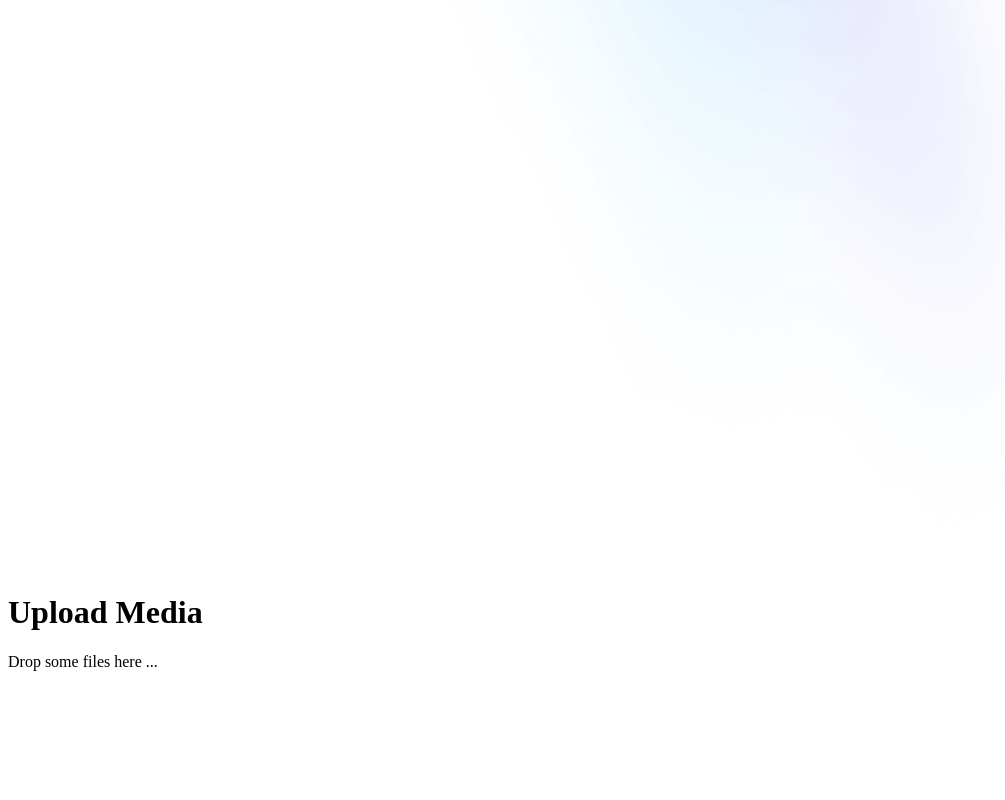
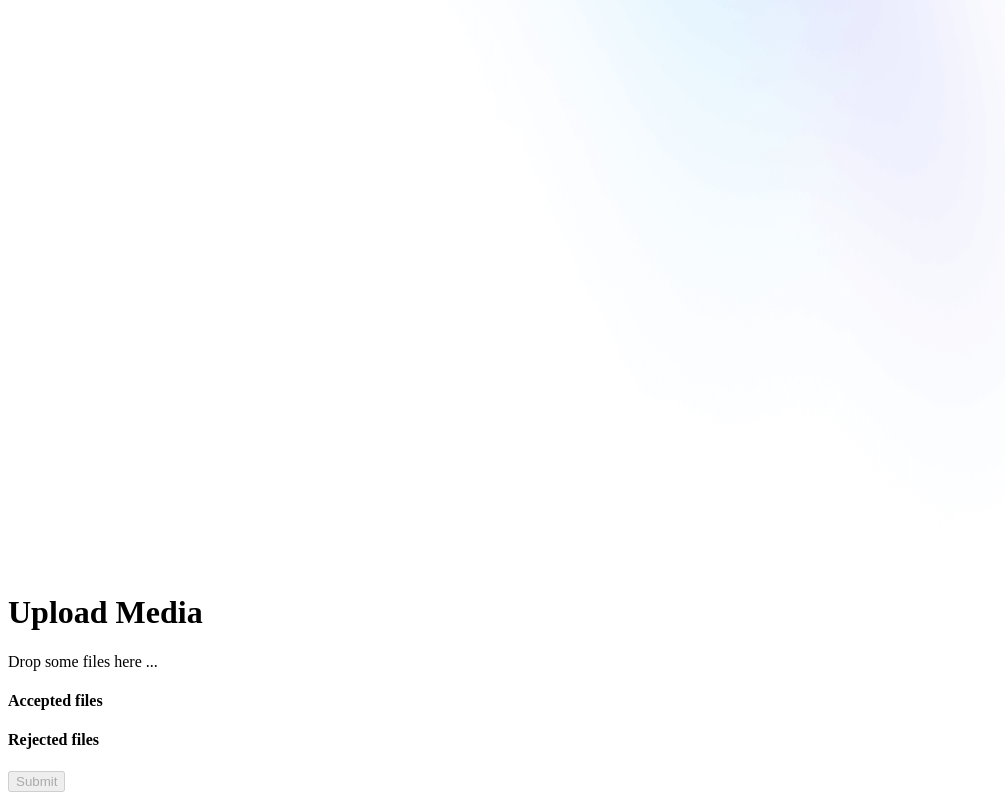
Before and after one commit to tsotimus/tg-port, a Next.js app: page /admin/media/upload in a window 1280 px wide. Shown: the part 679-1479 px from the top of the page, without its empty margins (0-1005 px from the left). Before the commit the page ends 1366 px from the top, so only its background shows below. Built offline with nearby package versions, Linux system fonts and the light colour scheme.

Commit message:
Dropzone working

```diff
--- a/src/components/form/Dropzone.tsx
+++ /dev/null
@@ -1,51 +0,0 @@
-import { useMemo } from "react";
-import { useDropzone } from "react-dropzone";
-
-interface DropzoneFieldProps {
-  acceptedFiles: string[];
-  maxFiles?: number;
-  maxSize?: number;
-}
-
-const baseClassNames =
-  "flex-1 flex flex-col items-center p-5 border-2 rounded border-gray-200 bg-gray-100 text-gray-400 outline-none transition-border duration-200 ease-in-out";
-
-const DropzoneField = ({
-  acceptedFiles,
-  maxFiles,
-  maxSize,
-}: DropzoneFieldProps) => {
-  const {
-    getRootProps,
-    getInputProps,
-    isDragActive,
-    isDragAccept,
-    isDragReject,
-    isFocused,
-  } = useDropzone({ accept: { "image/*": [] }, maxFiles, maxSize });
-
-  const additional = useMemo(() => {
-    if (isFocused) {
-      return "border-blue-500";
-    }
-    if (isDragAccept) {
-      return "border-green-500";
-    }
-    if (isDragReject) {
-      return "border-red-500";
-    }
-    return "";
-  }, [isFocused, isDragAccept, isDragReject]);
-  return (
-    <div className="container">
-      <div {...getRootProps({ className: `${baseClassNames} ${additional}` })}>
-        <input {...getInputProps()} />
-        {isDragAccept && <p>All files will be accepted</p>}
-        {isDragReject && <p>Some files will be rejected</p>}
-        {!isDragActive && <p>Drop some files here ...</p>}
-      </div>
-    </div>
-  );
-};
-
-export default DropzoneField;
--- a/src/components/form/DropzoneInput.tsx
+++ b/src/components/form/DropzoneInput.tsx
@@ -1,15 +1,91 @@
 import { Controller, RegisterOptions, useFormContext } from "react-hook-form";
-import DropzoneField from "./Dropzone";
+import {
+  Accept,
+  useDropzone,
+  FileRejection,
+  FileWithPath,
+} from "react-dropzone";
+import { useMemo } from "react";
+import Typography from "../typography/Typography";
+import { FileIcon } from "@radix-ui/react-icons";
+
+const baseClassNames =
+  "flex flex-col items-center w-3/4 m-4 p-20 outline-none transition-border duration-200 ease-in-out cursor-pointer border-2 rounded border-gray-200";
 
 interface DropzoneProps {
   name: string;
   rules: RegisterOptions;
-  acceptedFiles?: string[];
+  allowedFiles: Accept;
+  maxFiles?: number;
+  maxSize?: number;
 }
-const DropzoneInput = ({ name, rules }: DropzoneProps) => {
-  const { control } = useFormContext();
 
-  const handleDrop = (acceptedFiles: File[]) => {};
+interface FileRejectionWithPath extends FileRejection {
+  path: string;
+}
+
+const DropzoneInput = ({
+  name,
+  rules,
+  maxFiles,
+  maxSize,
+  allowedFiles,
+}: DropzoneProps) => {
+  const { control, setValue } = useFormContext();
+
+  const {
+    getRootProps,
+    getInputProps,
+    isDragActive,
+    isDragAccept,
+    isDragReject,
+    isFocused,
+    acceptedFiles,
+    fileRejections,
+  } = useDropzone({
+    accept: allowedFiles,
+    maxFiles,
+    maxSize,
+    onDrop: (acceptedFiles) => {
+      setValue(name, acceptedFiles as unknown as FileList, {
+        shouldValidate: true,
+      });
+    },
+  });
+
+  const acceptedFileItems = (acceptedFiles as FileWithPath[]).map((file) => (
+    <li key={file.path} className="flex gap-4">
+      <FileIcon />
+      {file.path} - {file.size} bytes
+    </li>
+  ));
+
+  const fileRejectionItems = fileRejections.map(({ file, errors }) => {
+    const typedFile = file as FileWithPath;
+    return (
+      <li key={typedFile.path}>
+        {typedFile.path} - {file.size} bytes
+        <ul>
+          {errors.map((e) => (
+            <li key={e.code}>{e.message}</li>
+          ))}
+        </ul>
+      </li>
+    );
+  });
+
+  const additionalClass = useMemo(() => {
+    if (isFocused) {
+      return "border-blue-500";
+    }
+    if (isDragAccept) {
+      return "border-green-500";
+    }
+    if (isDragReject) {
+      return "border-red-500";
+    }
+    return "";
+  }, [isFocused, isDragAccept, isDragReject]);
 
   return (
     <Controller
@@ -17,7 +93,32 @@ const DropzoneInput = ({ name, rules }: DropzoneProps) => {
       rules={rules}
       control={control}
       render={({ field: { onChange, onBlur, value } }) => {
-        return <DropzoneField acceptedFiles={[]} />;
+        return (
+          <div className="w-full max-w-2xl flex-1 flex flex-col items-center border-2 rounded border-gray-200 bg-gray-100 text-gray-400">
+            <div
+              {...getRootProps({
+                className: `${baseClassNames} ${additionalClass}`,
+              })}
+            >
+              <input {...getInputProps({ onChange, onBlur })} />
+              {isDragAccept && (
+                <Typography>All files will be accepted</Typography>
+              )}
+              {isDragReject && (
+                <Typography>Some files will be rejected</Typography>
+              )}
+              {!isDragActive && (
+                <Typography>Drop some files here ...</Typography>
+              )}
+            </div>
+            <aside className="p-4 flex flex-col w-full">
+              <h4>Accepted files</h4>
+              <ul>{acceptedFileItems}</ul>
+              <h4>Rejected files</h4>
+              <ul>{fileRejectionItems}</ul>
+            </aside>
+          </div>
+        );
       }}
     />
   );
--- a/src/features/Admin/Media/UploadMediaForm.tsx
+++ b/src/features/Admin/Media/UploadMediaForm.tsx
@@ -1,15 +1,46 @@
 import DropzoneInput from "@/components/form/DropzoneInput";
 import Stack from "@/components/layouts/Stack";
+import { Button } from "@/components/ui/button";
 import { FormProvider, useForm } from "react-hook-form";
 
+const acceptedFiles = {
+  "image/*": [".png", ".gif", ".jpeg", ".jpg"],
+  "video/*": [".mp4", ".webm", ".ogg"],
+};
+
+type FormData = {
+  media: FileList;
+};
+
 const UploadMediaForm = () => {
-  const methods = useForm();
+  const methods = useForm<FormData>({
+    mode: "onChange",
+  });
+
+  const {
+    handleSubmit,
+    formState: { isValid },
+  } = methods;
+
+  const onSubmit = (data: FormData) => {
+    console.log("Here");
+    console.log(data);
+  };
 
   return (
     <FormProvider {...methods}>
-      <Stack component="form">
-        <DropzoneInput name="media" rules={{ required: "Media is required" }} />
-      </Stack>
+      <form onSubmit={handleSubmit(onSubmit)}>
+        <Stack className="items-center" gap={12}>
+          <DropzoneInput
+            name="media"
+            rules={{ required: "Media is required" }}
+            allowedFiles={acceptedFiles}
+          />
+          <Button type="submit" disabled={!isValid}>
+            Submit
+          </Button>
+        </Stack>
+      </form>
     </FormProvider>
   );
 };
```
